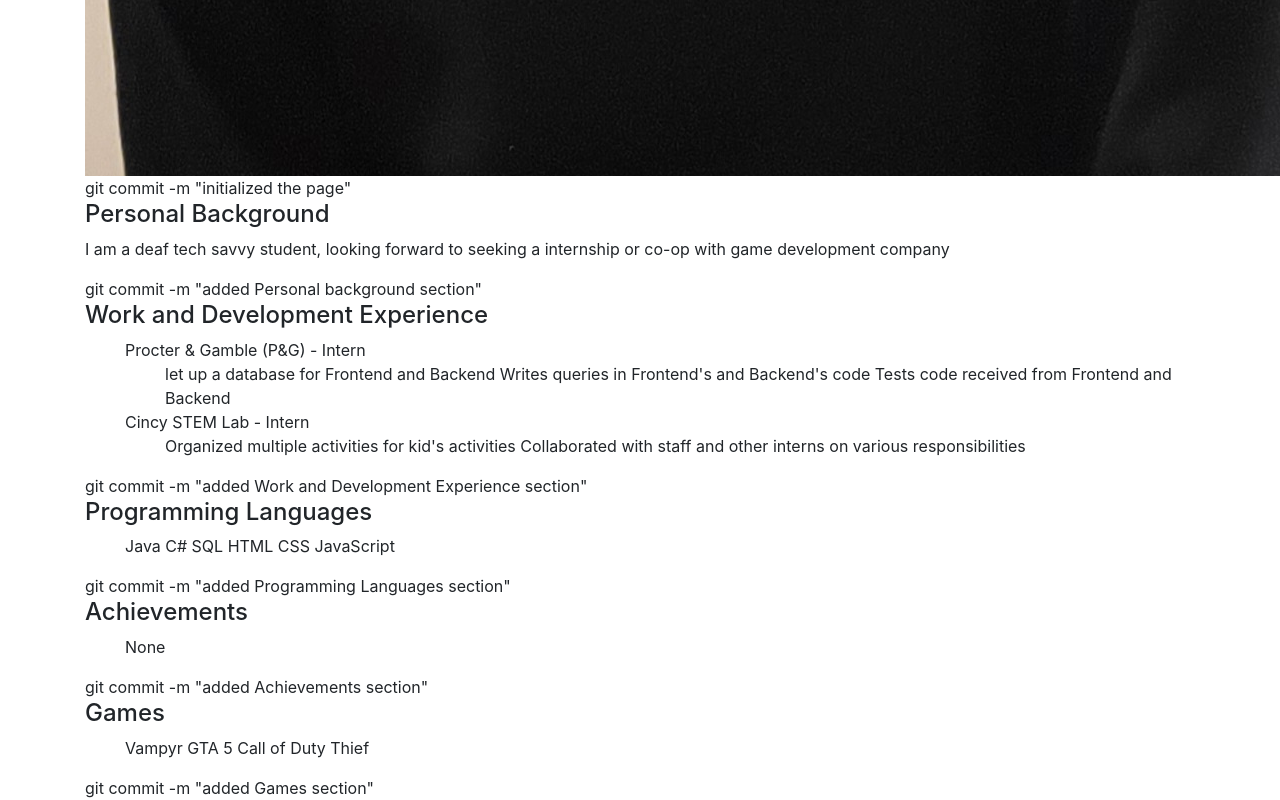
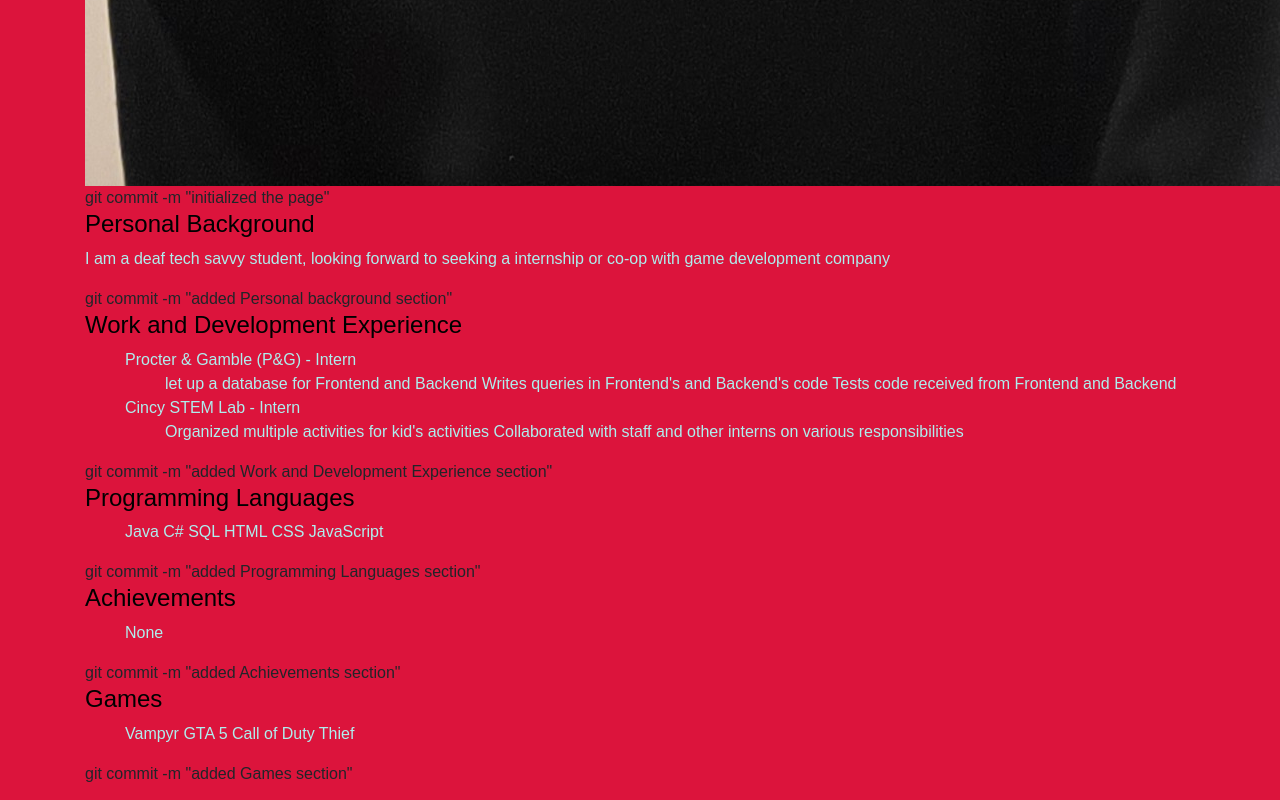
Before and after one commit to IT3049C-Lively-FA23/online-portfolio-DeafieGuy, a website: page index.html in a window 1280 px wide. Shown: the part 1537-2337 px from the top of the page. Drawn offline with nearby package versions, Linux system fonts and the light colour scheme.

Commit message:
Original (#3)

```diff
--- a/index.html
+++ b/index.html
@@ -4,7 +4,7 @@
 <head>
   <meta charset="UTF-8" />
   <meta name="viewport" content="width=device-width, initial-scale=1.0" />
-  <title>Donald Durgan III</title>
+  <title>Donald Durgan</title>
   <!-- Bootstrap Styles-->
   <link rel="stylesheet" href="https://stackpath.bootstrapcdn.com/bootstrap/4.4.1/css/bootstrap.min.css"
     integrity="sha384-Vkoo8x4CGsO3+Hhxv8T/Q5PaXtkKtu6ug5TOeNV6gBiFeWPGFN9MuhOf23Q9Ifjh" crossorigin="anonymous" />
--- a/resources/styles/styles.css
+++ b/resources/styles/styles.css
@@ -0,0 +1,31 @@
+< !DOCTYPE html><html><head><style>* {
+  box-sizing: border-box;
+}
+
+body {
+  font-family: Arial;
+  padding: 10px;
+  background-color: crimson;
+}
+
+h1 {
+  color: Black;
+}
+
+h4 {
+  color: Black;
+}
+
+p {
+  color: paleturquoise;
+}
+
+ol {
+  color: paleturquoise;
+}
+
+ul {
+  color: paleturquoise;
+}
+
+</head></style>
```
